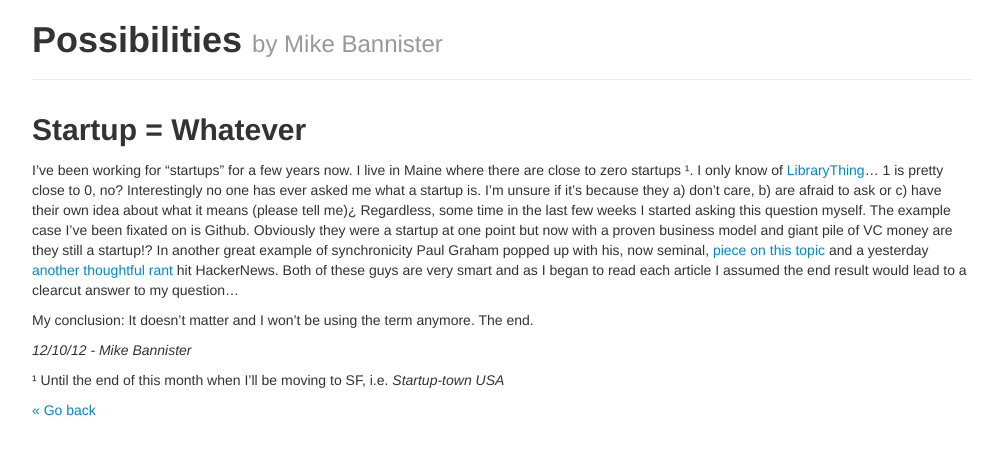
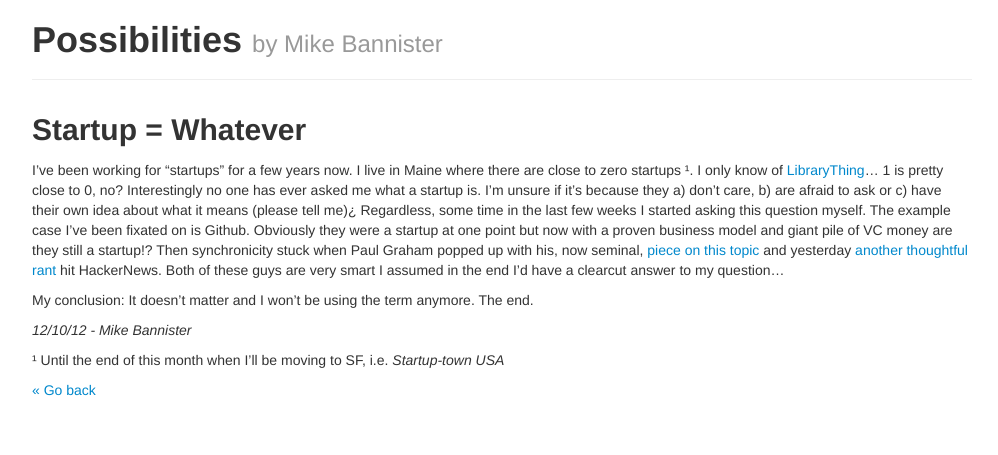
Before and after one commit to willCode2Surf/possibilities.github.com, a Jekyll site: the page built from _posts/2012-10-12-startup-equals-whatever.md, in a window 1280 px wide. Shown: the top 455 px of the page, without its empty margins (138-1136 px from the left). Built offline with Jekyll 4.4.1, drawn with Linux system fonts in a browser that asks for light colours.

Commit message:
fixed typos

```diff
--- a/_posts/2012-10-12-startup-equals-whatever.md
+++ b/_posts/2012-10-12-startup-equals-whatever.md
@@ -5,7 +5,7 @@ title: Startup = Whatever
 
 ## {{ page.title }}
 
-I've been working for "startups" for a few years now. I live in Maine where there are close to zero startups &sup1;. I only know of [LibraryThing](http://librarything.com)... 1 is pretty close to 0, no? Interestingly no one has ever asked me what a startup is. I'm unsure if it's because they a) don't care, b) are afraid to ask or c) have their own idea about what it means (please tell me)¿ Regardless, some time in the last few weeks I started asking this question myself. The example case I've been fixated on is Github. Obviously they were a startup at one point but now with a proven business model and giant pile of VC money are they still a startup!? In another great example of synchronicity Paul Graham popped up with his, now seminal, [piece on this topic](http://jmlite.tumblr.com/post/33443330774/startup-idea) and a yesterday [another thoughtful rant](http://jmlite.tumblr.com/post/33443330774/startup-idea) hit HackerNews. Both of these guys are very smart and as I began to read each article I assumed the end result would lead to a clearcut answer to my question...
+I've been working for "startups" for a few years now. I live in Maine where there are close to zero startups &sup1;. I only know of [LibraryThing](http://librarything.com)... 1 is pretty close to 0, no? Interestingly no one has ever asked me what a startup is. I'm unsure if it's because they a) don't care, b) are afraid to ask or c) have their own idea about what it means (please tell me)¿ Regardless, some time in the last few weeks I started asking this question myself. The example case I've been fixated on is Github. Obviously they were a startup at one point but now with a proven business model and giant pile of VC money are they still a startup!? Then synchronicity stuck when Paul Graham popped up with his, now seminal, [piece on this topic](http://jmlite.tumblr.com/post/33443330774/startup-idea) and yesterday [another thoughtful rant](http://jmlite.tumblr.com/post/33443330774/startup-idea) hit HackerNews. Both of these guys are very smart I assumed in the end I'd have a clearcut answer to my question...
 
 My conclusion: It doesn't matter and I won't be using the term anymore. The end.
 
```
Also changed, not shown: 1 other file.
